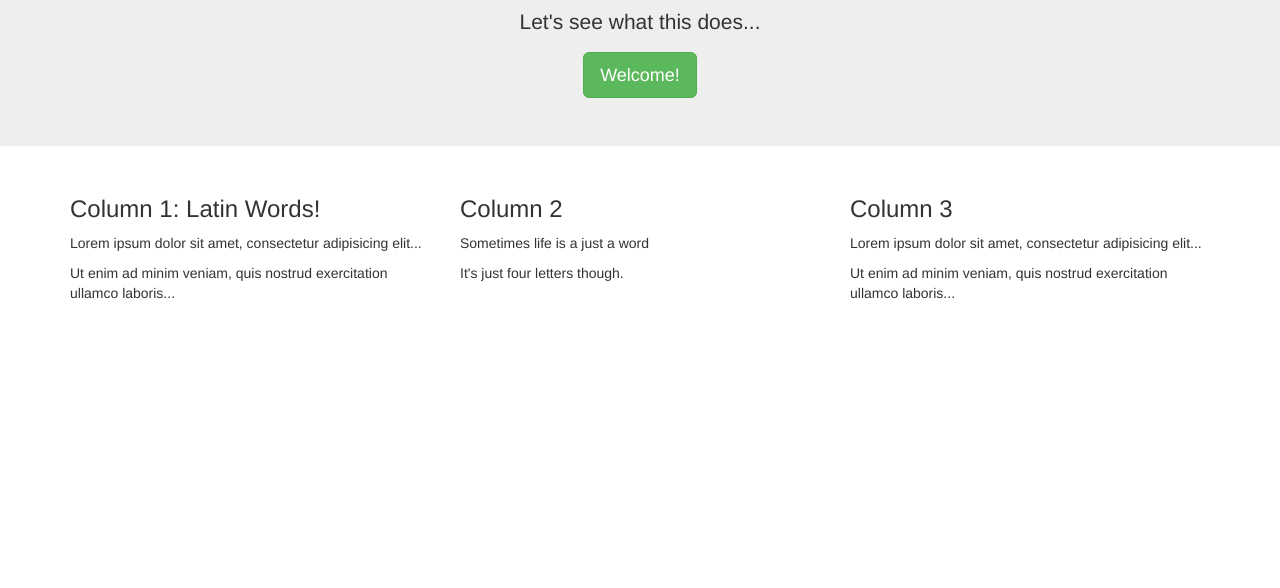
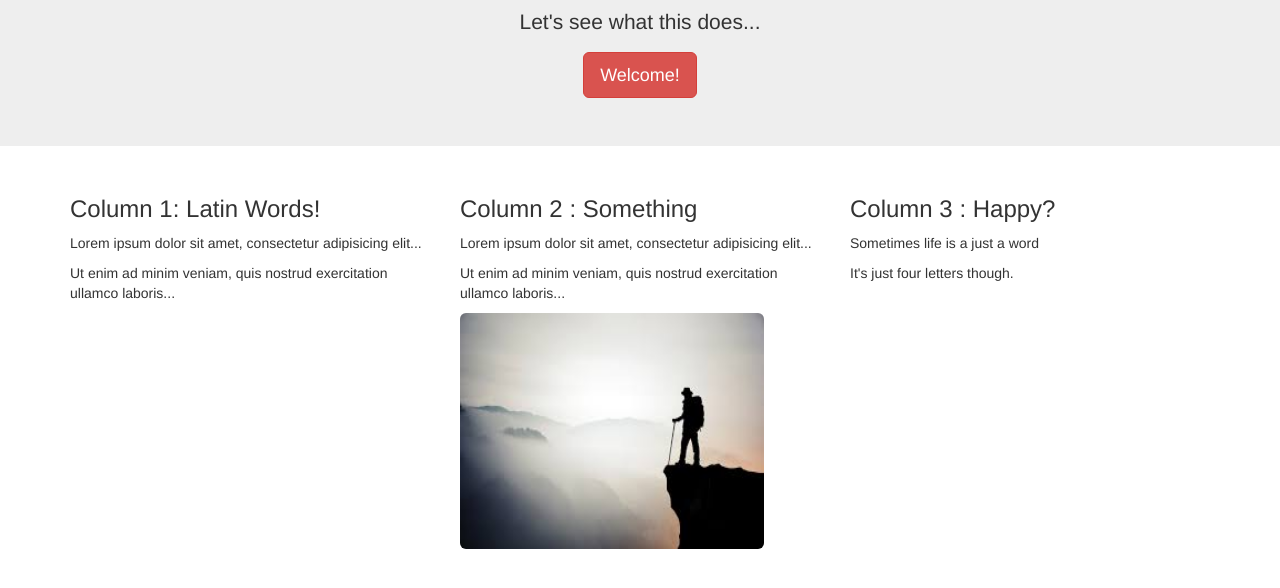
Before and after one commit to mendywu/bootstrap-experiment, a plain HTML site: page test.html in a window 1280 px wide. Shown: the part 140-728 px from the top of the page. Drawn offline with nearby package versions, Linux system fonts and the light colour scheme.

Commit message:
added img, changed colors, stuff

```diff
--- a/test.html
+++ b/test.html
@@ -13,7 +13,7 @@
 <div class="jumbotron text-center">
   <h1>Why are you here?</h1>
   <p>Let's see what this does...</p>
-  <a class="btn btn-lg btn-success" href="#" role="button">
+  <a class="btn btn-lg btn-danger" href="#" role="button">
     Welcome!</a>
 </div>
 
@@ -25,14 +25,15 @@
       <p>Ut enim ad minim veniam, quis nostrud exercitation ullamco laboris...</p>
     </div>
     <div class="col-sm-4">
-      <h3>Column 2</h3>
+      <h3>Column 2 : Something</h3>
+      <p>Lorem ipsum dolor sit amet, consectetur adipisicing elit...</p>
+      <p>Ut enim ad minim veniam, quis nostrud exercitation ullamco laboris...</p>
+        <img src="life.jpg" class="img-rounded" alt="Cinque Terre" width="304" height="236">
+    </div>
+    <div class="col-sm-4">
+      <h3>Column 3 : Happy?</h3>
       <p>Sometimes life is a just a word</p>
       <p>It's just four letters though. </p>
-    </div>
-    <div class="col-sm-4">
-      <h3>Column 3</h3>
-      <p>Lorem ipsum dolor sit amet, consectetur adipisicing elit...</p>
-      <p>Ut enim ad minim veniam, quis nostrud exercitation ullamco laboris...</p>
     </div>
   </div>
 </div>
```
Also changed, not shown: life.jpg (added).
